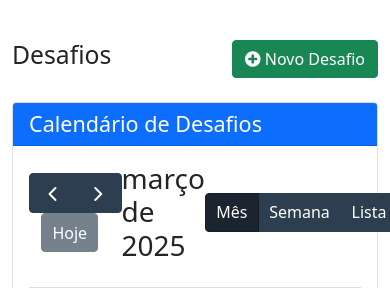
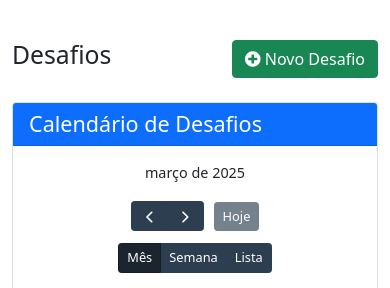
Before and after one commit to mauroto1000/ligaolimpicadegolfe, a Flask app: page /challenges/calendar in a window 390 px wide. Shown: the part 56-344 px from the top of the page. Run offline with Flask 3, Linux system fonts and the light colour scheme; data comes from the database, SQL or seed files in the repository.

Commit message:
Ajuste no calendário

```diff
--- a/templates/calendar_challenges.html
+++ b/templates/calendar_challenges.html
@@ -31,6 +31,63 @@
     .calendar-container {
         height: 500px;
         margin-bottom: 30px;
+    }
+
+    /* Ajuste para título do calendário (mês/ano) */
+    .fc-toolbar-title {
+        font-size: 1.25rem !important; /* Reduzir tamanho da fonte do título */
+    }
+
+    /* Ajustes para visualização em dispositivos móveis */
+    @media (max-width: 767px) {
+        .fc-toolbar-title {
+            font-size: 1rem !important; /* Fonte ainda menor em dispositivos muito pequenos */
+        }
+
+        /* Ajusta o layout da barra de ferramentas do calendário */
+        .fc-header-toolbar {
+            flex-wrap: wrap;
+            gap: 8px;
+        }
+
+        /* Ajusta os botões de navegação (prev, next, today) */
+        .fc-button {
+            padding: 4px 8px !important;
+            font-size: 0.8rem !important;
+        }
+
+        /* Ajusta posição do título (mês/ano) */
+        .fc-toolbar-chunk {
+            margin: 2px 0;
+        }
+
+        /* Mais espaço para as células do calendário */
+        .fc-daygrid-day-frame {
+            min-height: 60px;
+        }
+
+        /* Melhora o layout da barra de ferramentas */
+        .fc-toolbar.fc-header-toolbar {
+            display: flex;
+            flex-direction: column;
+        }
+
+        .fc-toolbar-chunk:nth-child(2) {
+            order: -1;
+            margin-bottom: 10px;
+        }
+    }
+
+    /* Ajustes para dispositivos muito pequenos */
+    @media (max-width: 480px) {
+        .fc-toolbar-title {
+            font-size: 0.9rem !important; /* Fonte ainda menor */
+        }
+
+        /* Apresenta os botões de visualização em linha única */
+        .fc-button-group {
+            flex-wrap: wrap;
+        }
     }
 </style>
 {% endblock %}
```
